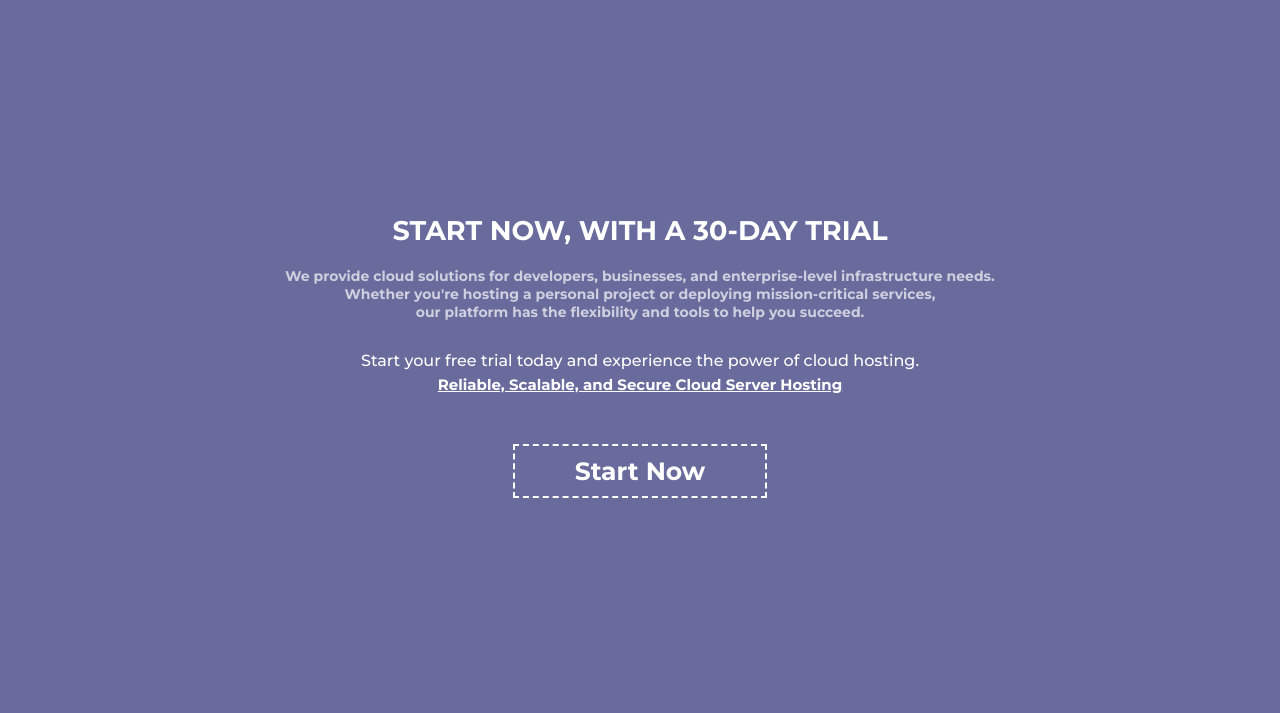
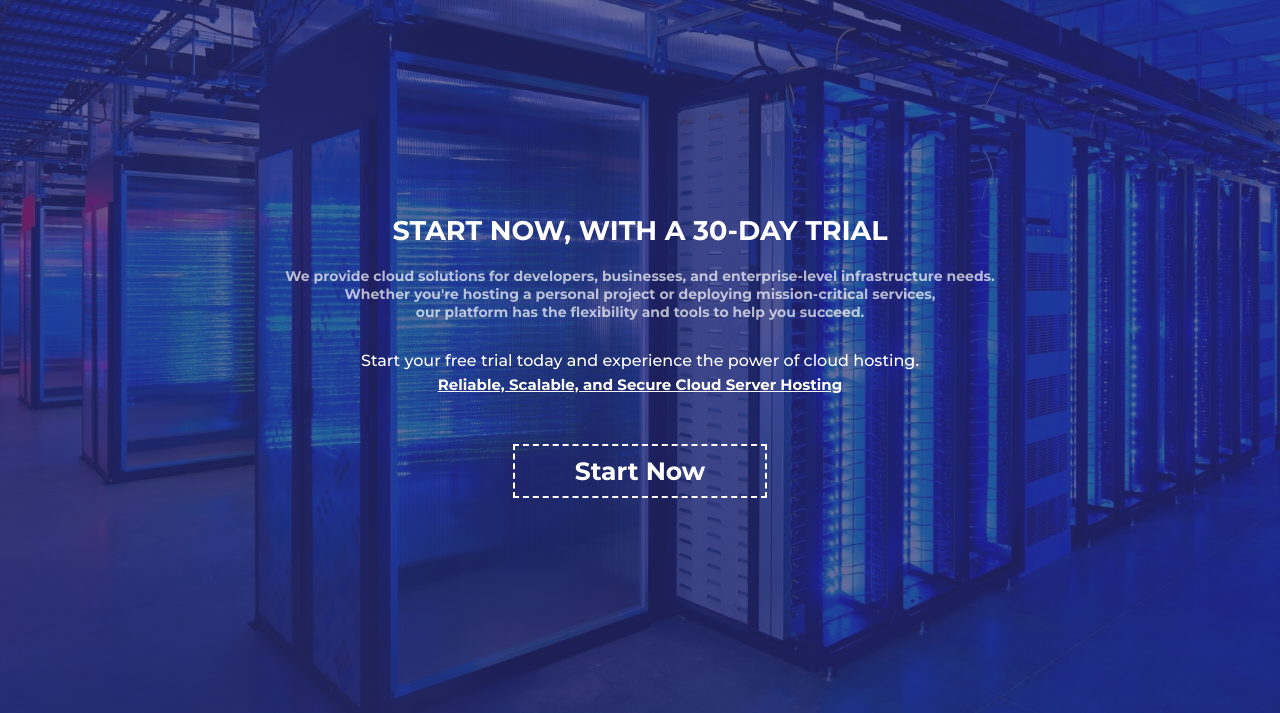
Before and after one commit to WowReason/odyssey, a plain HTML site: page ].html in a window 1280 px wide. Shown: the part 86-799 px from the top of the page. Drawn offline with nearby package versions, Linux system fonts and the light colour scheme.

Commit message:
Update style3.css

```diff
--- a/style3.css
+++ b/style3.css
@@ -9,7 +9,7 @@
 }
 
 body {
-    background-image: linear-gradient(rgba(41, 44, 115, 0.7),rgba(41, 44, 115, 0.7)),url(ImagesAndVideos/serverroom.jpg);
+    background-image: linear-gradient(rgba(41, 44, 115, 0.7),rgba(41, 44, 115, 0.7)),url(serverroom.jpg);
     background-position: center;
     background-repeat: no-repeat;
     background-size: cover;
```
